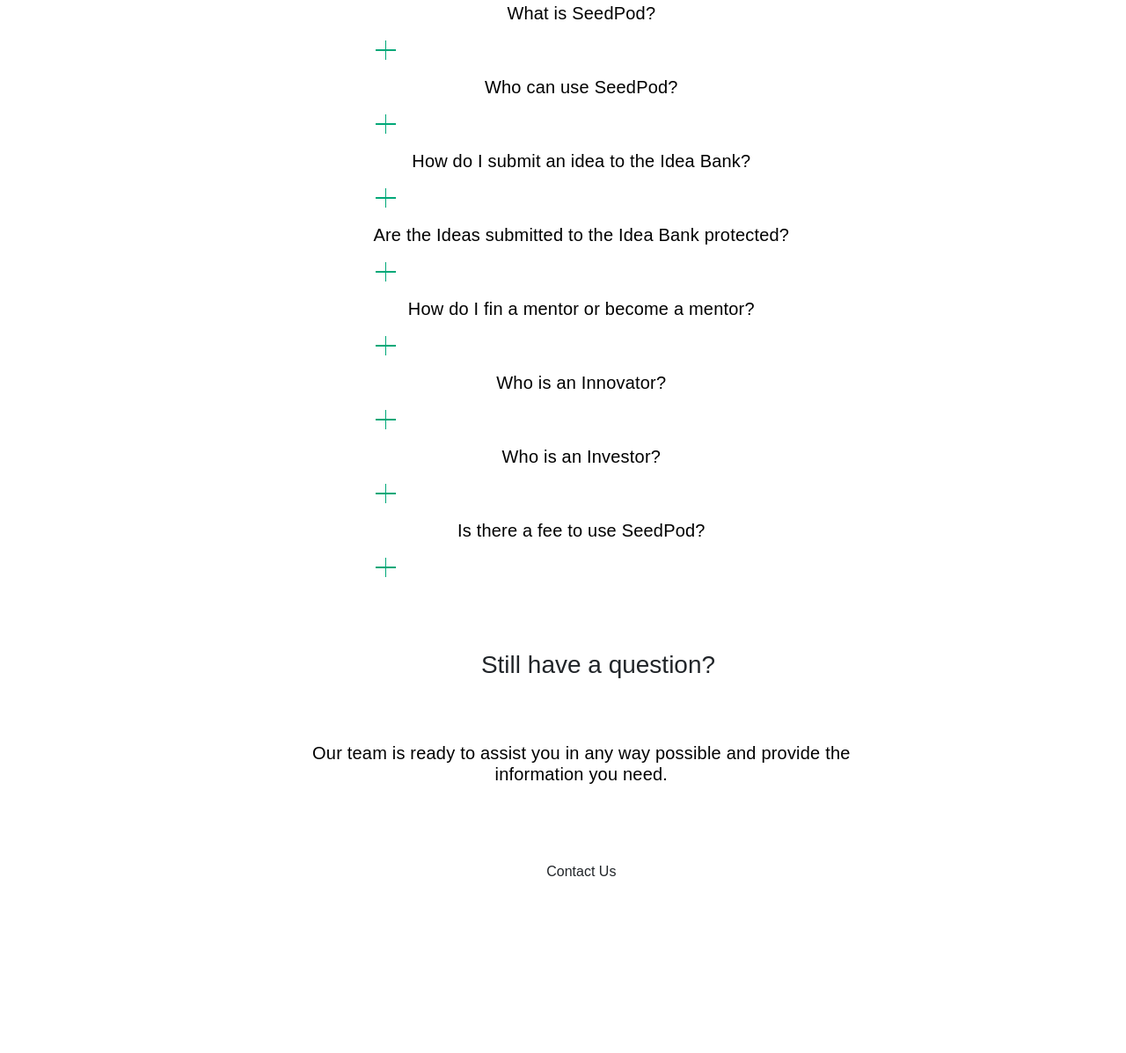
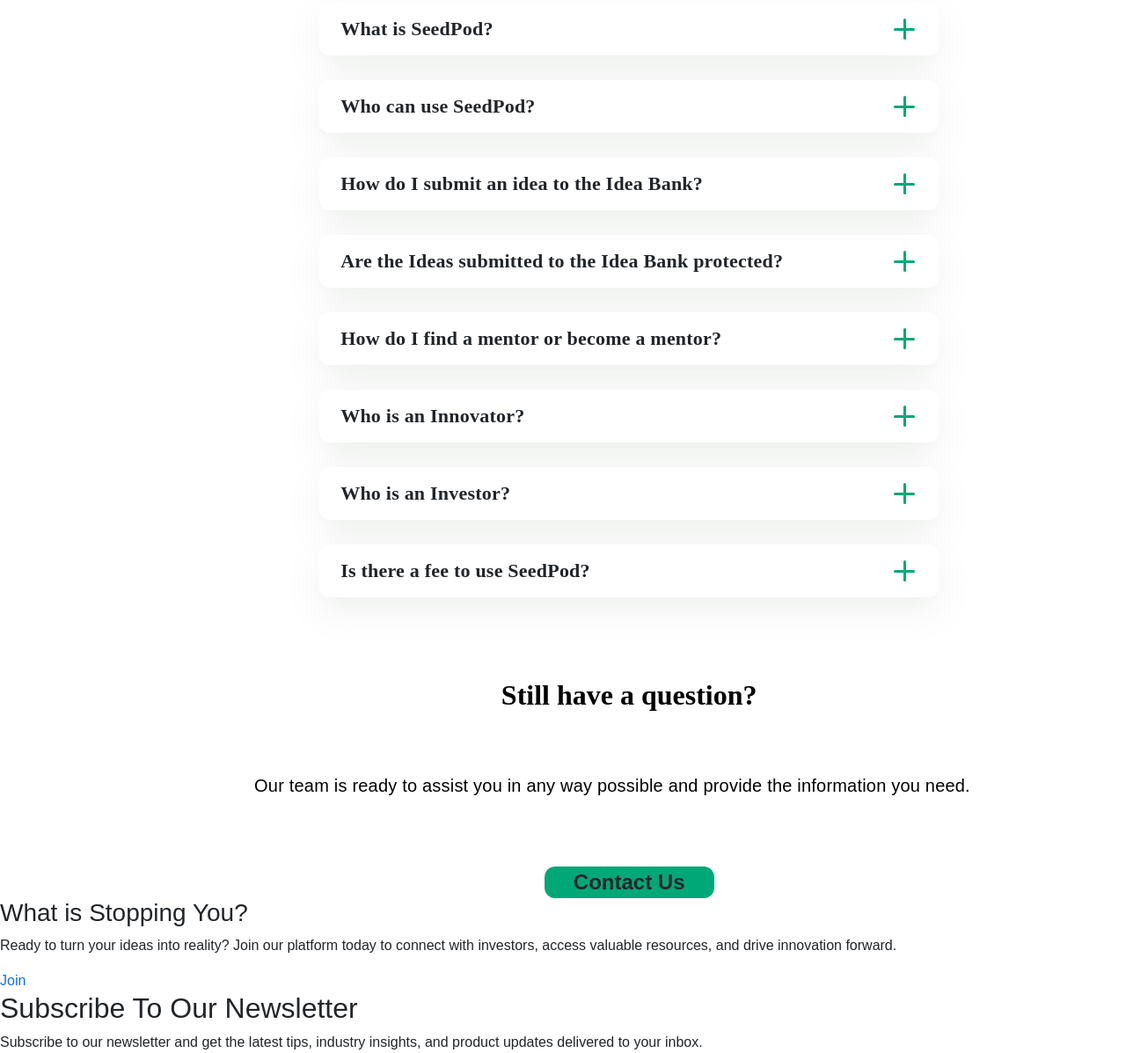
Before and after one commit to Jedbert/SeedPod, a website: page index.html in a window 1280 px wide. Shown: the part 7900-9097 px from the top of the page at 88% size. Before the commit the page ends 8910 px from the top, so only its background shows below. Drawn offline with nearby package versions, Linux system fonts and the light colour scheme; a web font is replaced by a local one.

Commit message:
Secondary commit 04/08/2024. 16:33pm

```diff
--- a/index.html
+++ b/index.html
@@ -394,60 +394,89 @@
             <h2>FAQs</h2>
             <p>Find answers to frequently asked questions about SeedPod</p>
             <div id="faq-questions">
-                <!-- <ul>
-                    <li class="questions">What is SeedPod?
-                        <div class="open-close-button"></div>
-                    </li>
-                    <li class="questions">Who can use SeedPod?
-                        <div class="open-close-button"></div>
-                    </li>
-                    <li class="questions">How do I submit an idea to the Idea Bank?
-                        <div class="open-close-button"></div>
-                    </li>
-                    <li class="questions">Are the Ideas submitted to the Idea Bank protected?
-                        <div class="open-close-button"></div>
-                    </li>
-                    <li class="questions">How do I fin a mentor or become a mentor?
-                        <div class="open-close-button"></div>
-                    </li>
-                    <li class="questions">
-                        <div class="open-close-button"></div>
-                    </li>
-                    <li class="questions">
-                        <div class="open-close-button"></div>
-                    </li>
-                    <li class="questions">
-                        <div class="open-close-button"></div>
-                    </li>
-                </ul> -->
-                <p class="questions">What is SeedPod?
-                <div class="open-close-button"></div>
-                </p>
-                <p class="questions">Who can use SeedPod?
-                <div class="open-close-button"></div>
-                </p>
-                <p class="questions">How do I submit an idea to the Idea Bank?
-                <div class="open-close-button"></div>
-                </p>
-                <p class="questions">Are the Ideas submitted to the Idea Bank protected?
-                <div class="open-close-button"></div>
-                </p>
-                <p class="questions">How do I fin a mentor or become a mentor?
-                <div class="open-close-button"></div>
-                </p>
-                <p class="questions">Who is an Innovator?
-                <div class="open-close-button"></div>
-                </p>
-                <p class="questions">Who is an Investor?
-                <div class="open-close-button"></div>
-                </p>
-                <p class="questions">Is there a fee to use SeedPod?
-                <div class="open-close-button"></div>
-                </p>
+                <label class="questions" for="q1">
+                    What is SeedPod?
+                    <span class="open-close-button" data-target="q1"></span>
+                </label>
+                <p id="q1" class="content">Lorem ipsum dolor sit amet, consectetur adipiscing elit. Sed sit amet nulla
+                    auctor,
+                    vestibulum magna sed, convallis ex.</p>
+
+                <label class="questions" for="q2">
+                    Who can use SeedPod?
+                    <span class="open-close-button" data-target="q2"></span>
+                </label>
+                <p id="q2" class="content">Lorem ipsum dolor sit amet, consectetur adipiscing elit. Sed sit amet nulla
+                    auctor,
+                    vestibulum magna sed, convallis ex.</p>
+
+                <label class="questions" for="q3">
+                    How do I submit an idea to the Idea Bank?
+                    <span class="open-close-button" data-target="q3"></span>
+                </label>
+                <p id="q3" class="content">Lorem ipsum dolor sit amet, consectetur adipiscing elit. Sed sit amet nulla
+                    auctor,
+                    vestibulum magna sed, convallis ex.</p>
+
+                <label class="questions" for="q4">
+                    Are the Ideas submitted to the Idea Bank protected?
+                    <span class="open-close-button" data-target="q4"></span>
+                </label>
+                <p id="q4" class="content">Lorem ipsum dolor sit amet, consectetur adipiscing elit. Sed sit amet nulla
+                    auctor,
+                    vestibulum magna sed, convallis ex.</p>
+
+                <label class="questions" for="q5">
+                    How do I find a mentor or become a mentor?
+                    <span class="open-close-button" data-target="q5"></span>
+                </label>
+                <p id="q5" class="content">Lorem ipsum dolor sit amet, consectetur adipiscing elit. Sed sit amet nulla
+                    auctor,
+                    vestibulum magna sed, convallis ex.</p>
+
+                <label class="questions" for="q6">
+                    Who is an Innovator?
+                    <span class="open-close-button" data-target="q6"></span>
+                </label>
+                <p id="q6" class="content">Lorem ipsum dolor sit amet, consectetur adipiscing elit. Sed sit amet nulla
+                    auctor,
+                    vestibulum magna sed, convallis ex.</p>
+
+                <label class="questions" for="q7">
+                    Who is an Investor?
+                    <span class="open-close-button" data-target="q7"></span>
+                </label>
+                <p id="q7" class="content">Lorem ipsum dolor sit amet, consectetur adipiscing elit. Sed sit amet nulla
+                    auctor,
+                    vestibulum magna sed, convallis ex.</p>
+
+                <label class="questions" for="q8">
+                    Is there a fee to use SeedPod?
+                    <span class="open-close-button" data-target="q8"></span>
+                </label>
+                <p id="q8" class="content">Lorem ipsum dolor sit amet, consectetur adipiscing elit. Sed sit amet nulla
+                    auctor,
+                    vestibulum magna sed, convallis ex.</p>
             </div>
             <h3>Still have a question?</h3>
             <p>Our team is ready to assist you in any way possible and provide the information you need.</p>
-            <button class="btn">Contact Us</button>
+            <a href="https://jedbert.github.io/contact.html/" class="btn" rel="noopener noreferrer">Contact Us</a>
+        </section>
+        <section id="call-to-action">
+            <h3>What is Stopping You?</h3>
+            <div class="action">
+                <p>Ready to turn your ideas into reality? Join our platform today to connect with investors, access
+                    valuable resources, and
+                    drive innovation forward.</p>
+                <a href="#join" rel="noopener noreferrer">Join</a>
+            </div>
+        </section>
+        <section id="newsletter">
+            <h2>Subscribe To Our Newsletter</h2>
+            <p>Subscribe to our newsletter and get the latest tips, industry insights, and product updates delivered to
+                your inbox.</p>
+            <div class="mail"><input type="email" placeholder="Enter email address"><a href="#submit"
+                    rel="noopener noreferrer">Submit</a></div>
         </section>
     </main>
     <script src="https://cdn.jsdelivr.net/npm/bootstrap@5.3.3/dist/js/bootstrap.bundle.min.js"
@@ -455,9 +484,6 @@
         crossorigin="anonymous"></script>
     <script src="node_modules\bootstrap\dist\js\bootstrap.js"></script>
     <script src="src/js/script.js"></script>
-    <script>
-
-    </script>
 
 </body>
 
--- a/src/css/styles.css
+++ b/src/css/styles.css
@@ -965,7 +965,7 @@
     display: flex;
     width: 90rem;
     height: 65rem;
-    padding: 5rem 5rem 0rem 5.5rem;
+    padding: 5rem 5rem 0rem 9rem;
     flex-direction: column;
     margin-left: 2.5vw;
     align-items: center;
@@ -1098,8 +1098,11 @@
 
 #resource-seedpod #btn {
     display: flex;
-    height: 3.25rem;
+    font-size: 1.5rem;
+    font-weight: 600;
+    height: 2.25rem;
     padding: 1rem 2rem;
+    padding-top: 0.7rem;
     justify-content: center;
     align-items: center;
     gap: 0.5rem;
@@ -1122,9 +1125,9 @@
 
 #faqs {
     display: flex;
-    width: 45rem;
+    width: 65rem;
     max-width: 55rem;
-    margin-left: 25vw;
+    margin-left: 21.5vw;
     padding-top: 10vh;
     flex-direction: column;
     align-items: center;
@@ -1155,29 +1158,19 @@
     letter-spacing: 0.0125rem;
 }
 
-/* #faq-questions ul li {
+#faq-questions label {
     display: flex;
-    gap: 5.5rem;
-    padding: 5em 1.5rem;
-} */
-
-#faqs #faq-questions ul li {
-    display: flex;
+    align-items: center;
+    justify-content: space-between;
     height: 3.75rem;
+    width: 55vw;
     padding: 1rem 1.5rem;
-    flex-direction: column;
-    justify-content: center;
+    flex-direction: row;
     gap: 1.5vh;
-    align-self: stretch;
+    margin-bottom: 3.5vh;
     border-radius: 0.75rem;
     background: var(--white);
     box-shadow: 0px 16px 40px -2px rgba(98, 121, 98, 0.12);
-    list-style: none;
-}
-
-#faqs #faq-questions ul li {
-    display: flex;
-    flex: 1 0 0;
     font-family: "Darker Grotesque";
     font-size: 1.375rem;
     font-style: normal;
@@ -1185,46 +1178,41 @@
     line-height: 120%;
     letter-spacing: 0.01375rem;
     text-align: left;
-    justify-content: space-between;
 }
 
-/* #faq-questions ul li .open-close-button {
-    display: flex;
-    justify-content: space-between;
-} */
-
 .open-close-button {
-    display: flex;
-    justify-content: space-between;
-    width: 0.5em;
-    height: 0.5em;
-    /* margin: 2em 45%; */
-    font-size: 3.5em;
+    display: inline-block;
+    width: 0.9em;
+    height: 0.9em;
+    font-size: 1.5em;
     border-radius: 50%;
+    position: relative;
     transition: all 0.5s;
     transform: translateZ(0);
 }
 
 .open-close-button:before {
     content: "";
-    display: flex;
+    display: block;
     position: absolute;
     background-color: #00A878;
     width: 80%;
-    height: 6%;
+    height: 9%;
     left: 10%;
     top: 47%;
+    border-radius: 1em;
 }
 
 .open-close-button:after {
     content: "";
-    display: flex;
+    display: block;
     position: absolute;
     background-color: #00A878;
-    width: 6%;
+    width: 9%;
     height: 80%;
     left: 47%;
     top: 10%;
+    border-radius: 1em;
 }
 
 .open-close-button.open {
@@ -1242,3 +1230,41 @@
 .open-close-button.open {
     transform: rotate(225deg);
 }
+
+.content {
+    display: none;
+}
+
+.content.open {
+    display: block;
+}
+
+#faqs h3 {
+    color: var(--Grays-Black);
+    text-align: center;
+    font-family: "Darker Grotesque";
+    font-size: 2rem;
+    font-style: normal;
+    font-weight: 700;
+    line-height: 120%;
+    align-self: stretch;
+}
+
+#faqs .btn {
+    display: flex;
+    font-size: 1.5rem;
+    font-weight: 600;
+    height: 2.25rem;
+    padding: 1rem 2rem;
+    justify-content: center;
+    align-items: center;
+    gap: 0.5rem;
+    border-radius: 0.75rem;
+    background: var(--jade);
+    transition: all 0.5s ease-out;
+    text-decoration: none;
+}
+
+#faqs .btn:hover {
+    color: var(--foundation-jade);
+}
--- a/src/js/script.js
+++ b/src/js/script.js
@@ -106,14 +106,26 @@
 
 
 // Toggle Button
-function openclose() {
-  document.querySelectorAll('.open-close-button').forEach(button => {
+document.addEventListener('DOMContentLoaded', function() {
+  // Get all the open-close buttons
+  const openCloseButtons = document.querySelectorAll('.open-close-button');
+
+  // Add an event listener to each open-close button
+  openCloseButtons.forEach((button) => {
     button.addEventListener('click', function() {
-      this.classList.toggle('open');
+      // Get the corresponding paragraph element
+      const paragraphId = button.getAttribute('data-target');
+      const paragraph = document.getElementById(paragraphId);
+
+      // Toggle the open class on the button
+      button.classList.toggle('open');
+
+      // Show or hide the paragraph based on the button's state
+      if (button.classList.contains('open')) {
+        paragraph.style.display = 'block';
+      } else {
+        paragraph.style.display = 'none';
+      }
     });
   });
-}
-
-document.addEventListener('DOMContentLoaded', function() {
-  openclose();
 });
```
Also changed, not shown: cspell.json (+9 -1 lines).
